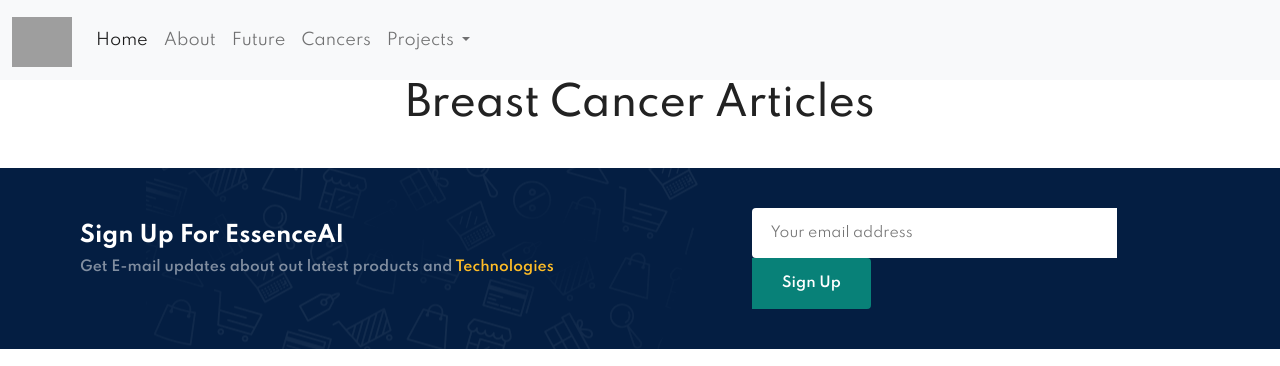
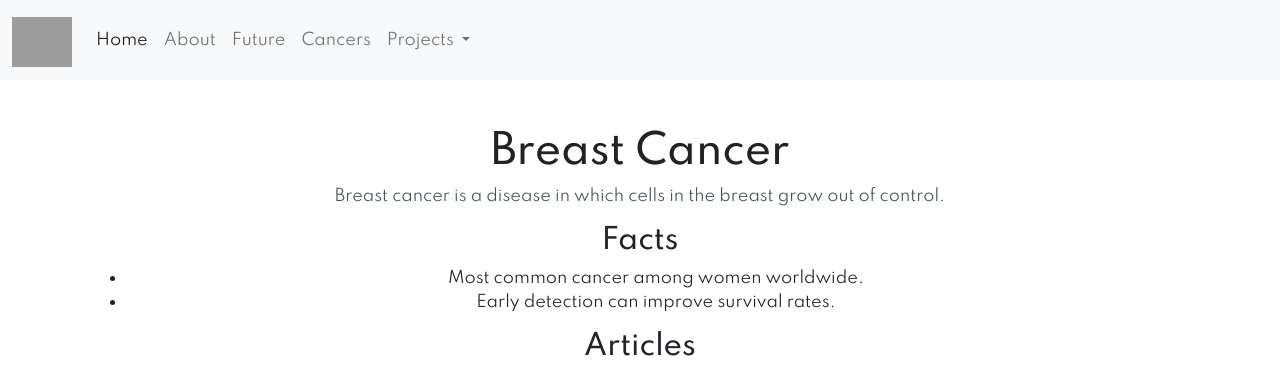
Before and after one commit to dhilanfye34/EssenceAI, a Flask app: a page that uses app/templates/cancer.html in a window 1280 px wide. Shown: the top 366 px of the page. Run offline with Flask 3, Linux system fonts and the light colour scheme; data that the repository does not hold is empty; parts of the project's set-up code (start-up, migrations or seed data) failed here and were passed over; grey boxes are pictures that could not be loaded.

Commit message:
new article formatting

```diff
--- a/app/routes.py
+++ b/app/routes.py
@@ -7,7 +7,7 @@
 from email.mime.text import MIMEText
 import smtplib
 from app.tasks import send_email_async
-
+from utils import get_cancer_description, get_cancer_facts, summarize_article_title  # Import the utility functions
 
 
 main = Blueprint('main', __name__)
@@ -21,7 +21,21 @@
 def cancer(cancer_type):
     # Fetch articles from the database for the selected cancer type
     articles = Article.query.filter_by(cancer_type=cancer_type).all()
-    return render_template('cancer.html', cancer_type=cancer_type, articles=articles)
+
+    # Fetch a description and facts about the cancer type
+    cancer_description = get_cancer_description(cancer_type)
+    cancer_facts = get_cancer_facts(cancer_type)
+
+    # Summarize article titles using the AI API
+    summarized_articles = []
+    for article in articles:
+        summary = summarize_article_title(article.title)
+        summarized_articles.append({
+            'title': article.title,
+            'summary': summary
+        })
+
+    return render_template('cancer.html', cancer_type=cancer_type, description=cancer_description, facts=cancer_facts, articles=summarized_articles)
 
 ##for navbar
 @main.route('/navbar')
@@ -70,3 +84,8 @@
 
     flash("Emails are being sent!")
     return redirect(url_for('main.index'))
+
+@main.route('/article/<int:article_id>')
+def article_detail(article_id):
+    article = Article.query.get_or_404(article_id)
+    return render_template('article_detail.html', article=article)
--- a/app/templates/cancer.html
+++ b/app/templates/cancer.html
@@ -1,16 +1,27 @@
 {% extends "base.html" %}
 
-{% block title %}{{ cancer_type }} Articles{% endblock %}
+{% block title %}{{ cancer_type }}{% endblock %}
 
 {% block content %}
-<h1>{{ cancer_type }} Articles</h1>
-<ul>
-    {% for article in articles %}
+<div class="container mt-5">
+    <h1>{{ cancer_type }}</h1>
+    <p>{{ description }}</p>
+
+    <h3>Facts</h3>
+    <ul>
+        {% for fact in facts %}
+        <li>{{ fact }}</li>
+        {% endfor %}
+    </ul>
+
+    <h3>Articles</h3>
+    <ul>
+        {% for article in articles %}
         <li>
-            <h3>{{ article.title }}</h3>
-            <p>{{ article.summary }}</p>
-            <p><em>Published on: {{ article.published_date }}</em></p>
+            <strong>{{ article.title }}</strong>: {{ article.summary }}
+            <a href="{{ url_for('article_detail', article_id=article.id) }}">Read More</a>
         </li>
-    {% endfor %}
-</ul>
+        {% endfor %}
+    </ul>
+</div>
 {% endblock %}
--- /dev/null
+++ b/utils.py
@@ -0,0 +1,39 @@
+import openai
+
+def get_cancer_description(cancer_type):
+    # Placeholder function to return a description for each cancer type
+    descriptions = {
+        'Breast Cancer': 'Breast cancer is a disease in which cells in the breast grow out of control.',
+        # Add descriptions for other cancer types
+    }
+    return descriptions.get(cancer_type, 'Description not available.')
+
+def get_cancer_facts(cancer_type):
+    # Placeholder function to return facts for each cancer type
+    facts = {
+        'Breast Cancer': [
+            'Most common cancer among women worldwide.',
+            'Early detection can improve survival rates.'
+            # Add more facts
+        ],
+        # Add facts for other cancer types
+    }
+    return facts.get(cancer_type, [])
+
+def summarize_article_title(title):
+    try:
+        response = openai.ChatCompletion.create(
+            model="gpt-3.5-turbo",
+            messages=[
+                {"role": "system", "content": "You are a helpful assistant."},
+                {"role": "user", "content": f"Summarize the following article title briefly: {title}"}
+            ],
+            max_tokens=50,  # Keep it brief
+            n=1,
+            stop=None,
+            temperature=0.7,
+        )
+        return response.choices[0].message['content'].strip()
+    except Exception as e:
+        print(f"Error summarizing article title: {e}")
+        return "Summary not available"
```
Also changed, not shown: app/templates/article_detail.html (added, +11 -0 lines).
